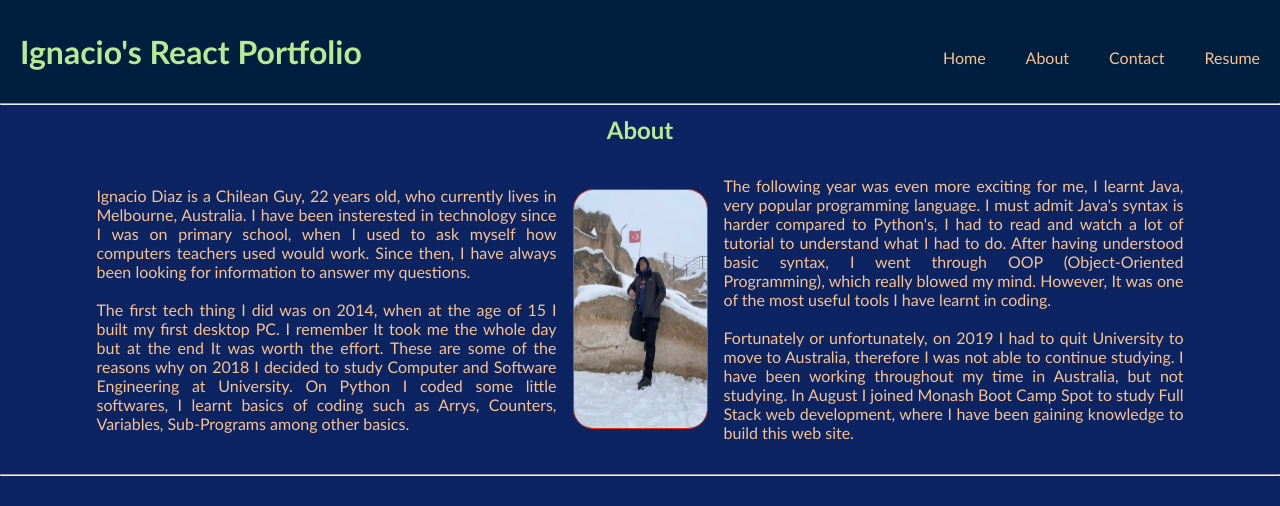
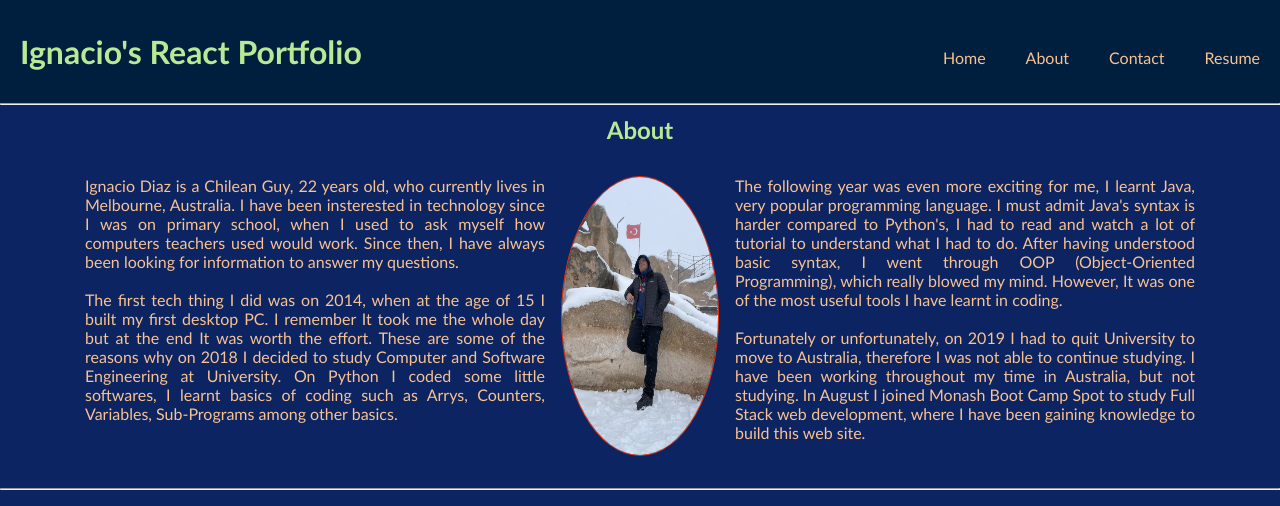
Before and after one commit to imIgnacio/react-portfolio, a React (Create React App) app: page / in a window 1280 px wide. Shown: the top 506 px of the page. Built offline with nearby package versions, Linux system fonts and the light colour scheme.

Commit message:
about section modified

```diff
--- a/src/App.css
+++ b/src/App.css
@@ -45,7 +45,7 @@ hr {
 .about {
   display: flex;
   flex-direction: row;
-  align-items: center;
+  align-items: flex-start;
   justify-content: center;
   margin: 32px 0;
 }
@@ -74,10 +74,10 @@ hr {
 }
 
 .selfie {
-  height: 240px;
-  width: 135px;
+  height: 280px;
+  width: 158px;
   border: 1px solid #eb2f06;
-  border-radius: 20px;
+  border-radius: 50%;
 }
 
 .project-container {
```
Also changed, not shown: 2 other files (tests, documents, lock files or other folders).
